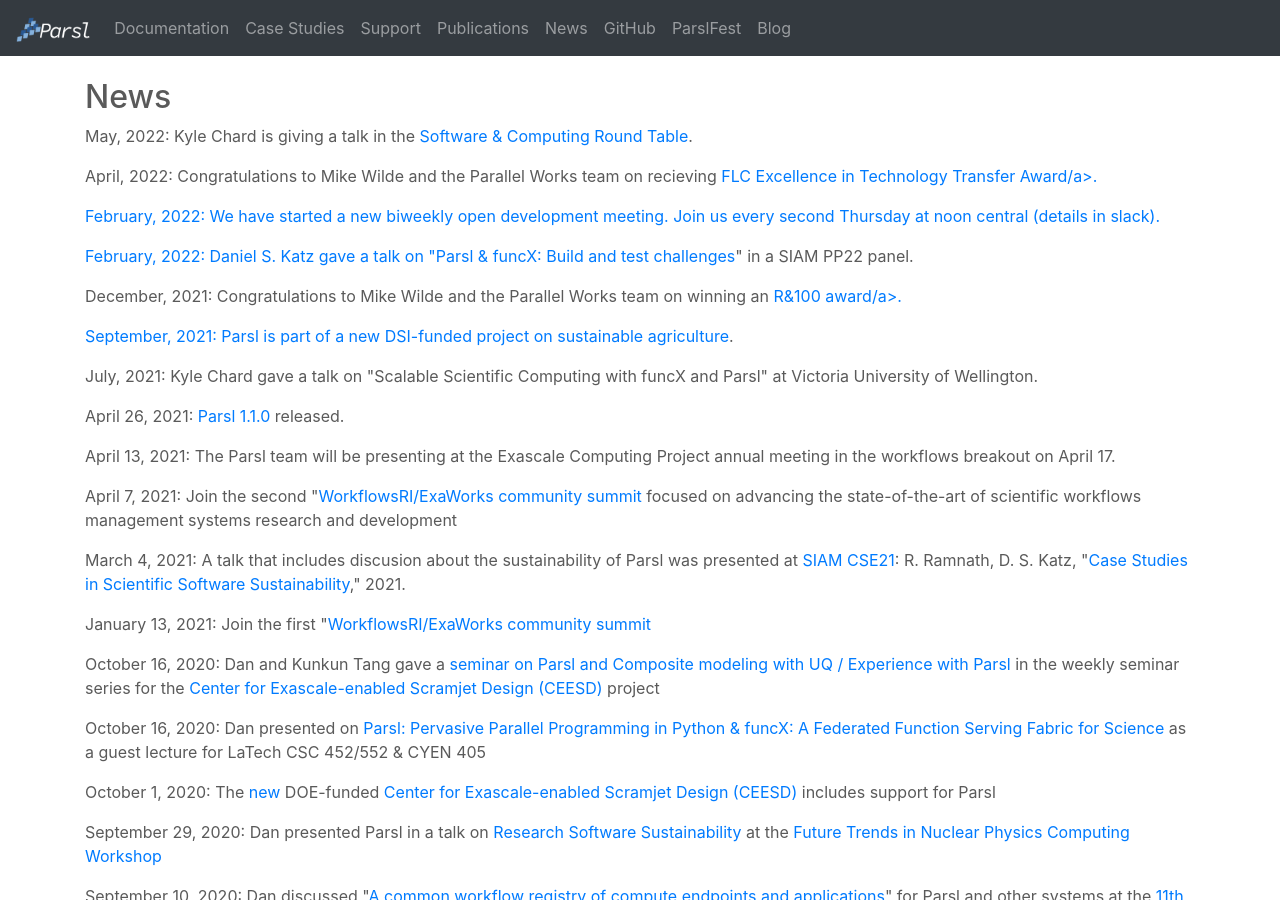
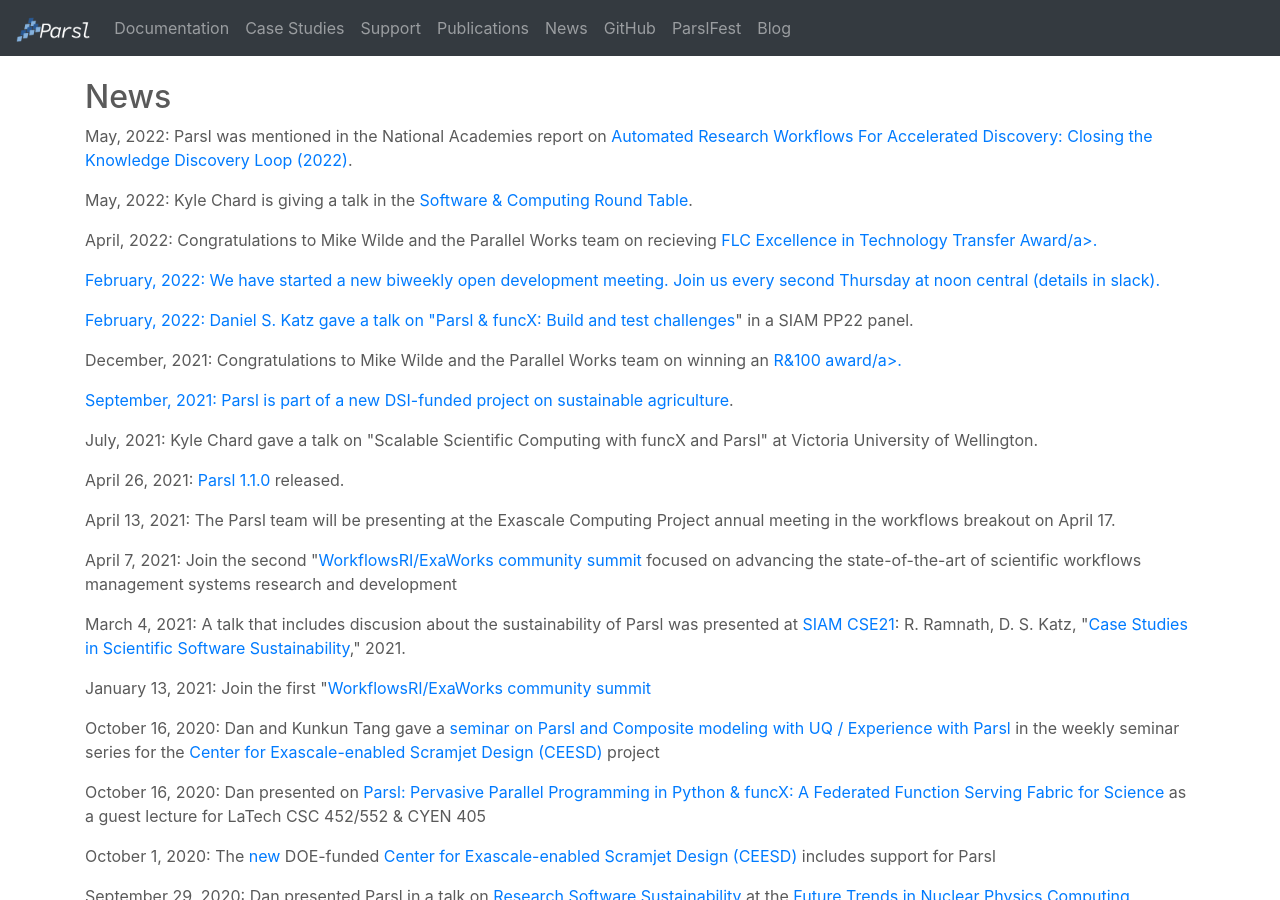
Before and after one commit to Parsl/parsl.github.io, a Jekyll site: the page built from news.html, in a window 1280 px wide and 900 px high. Built offline with Jekyll 4.4.1, drawn with Linux system fonts in a browser that asks for light colours.

Commit message:
Updating news

```diff
--- a/news.html
+++ b/news.html
@@ -16,6 +16,13 @@
         </p>
       </div>
       -->
+
+      <div class="news-info">
+        <p><span class="name">May, 2022:</span>
+          Parsl was mentioned in the National Academies report on  <a href='http://nap.naptionalacademies.org/26532'>Automated Research Workflows For
+Accelerated Discovery: Closing the Knowledge Discovery Loop (2022)</a>.
+        </p>
+      </div>
 
       <div class="news-info">
         <p><span class="name">May, 2022:</span>
```
